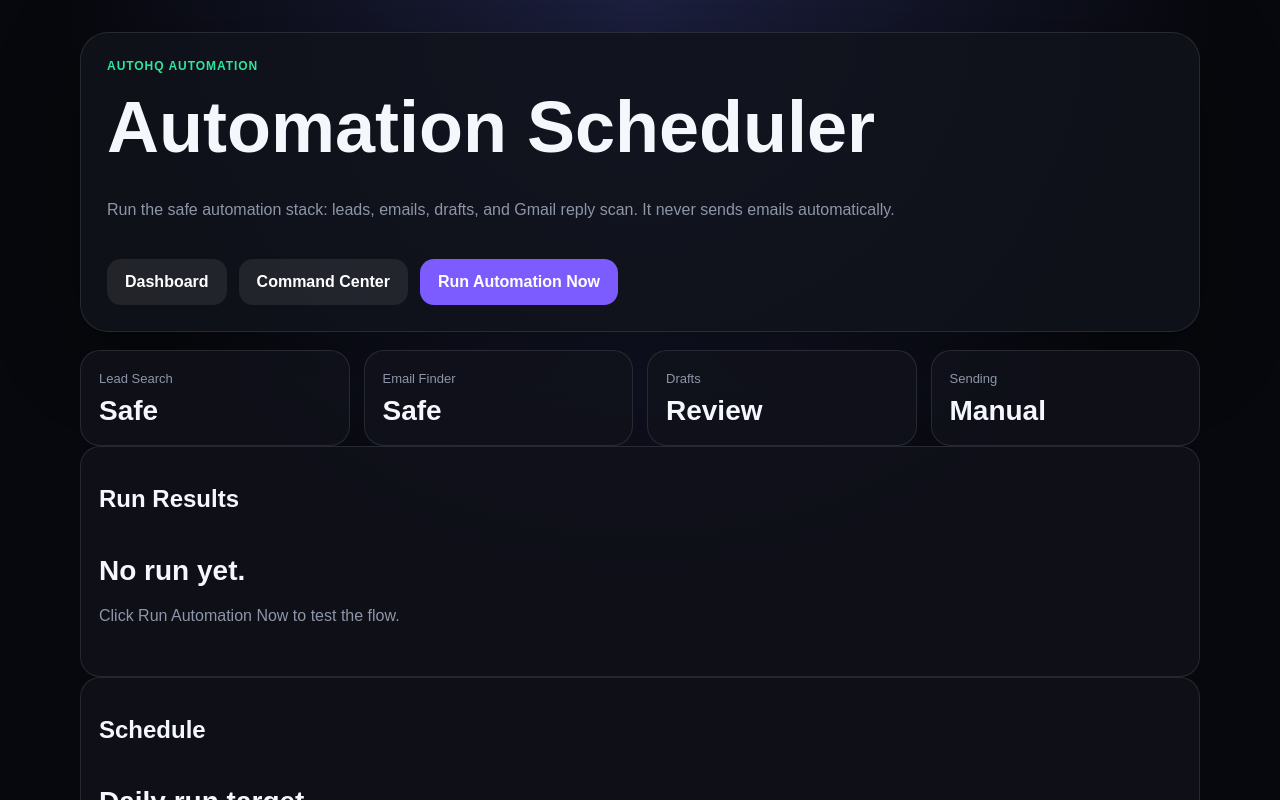
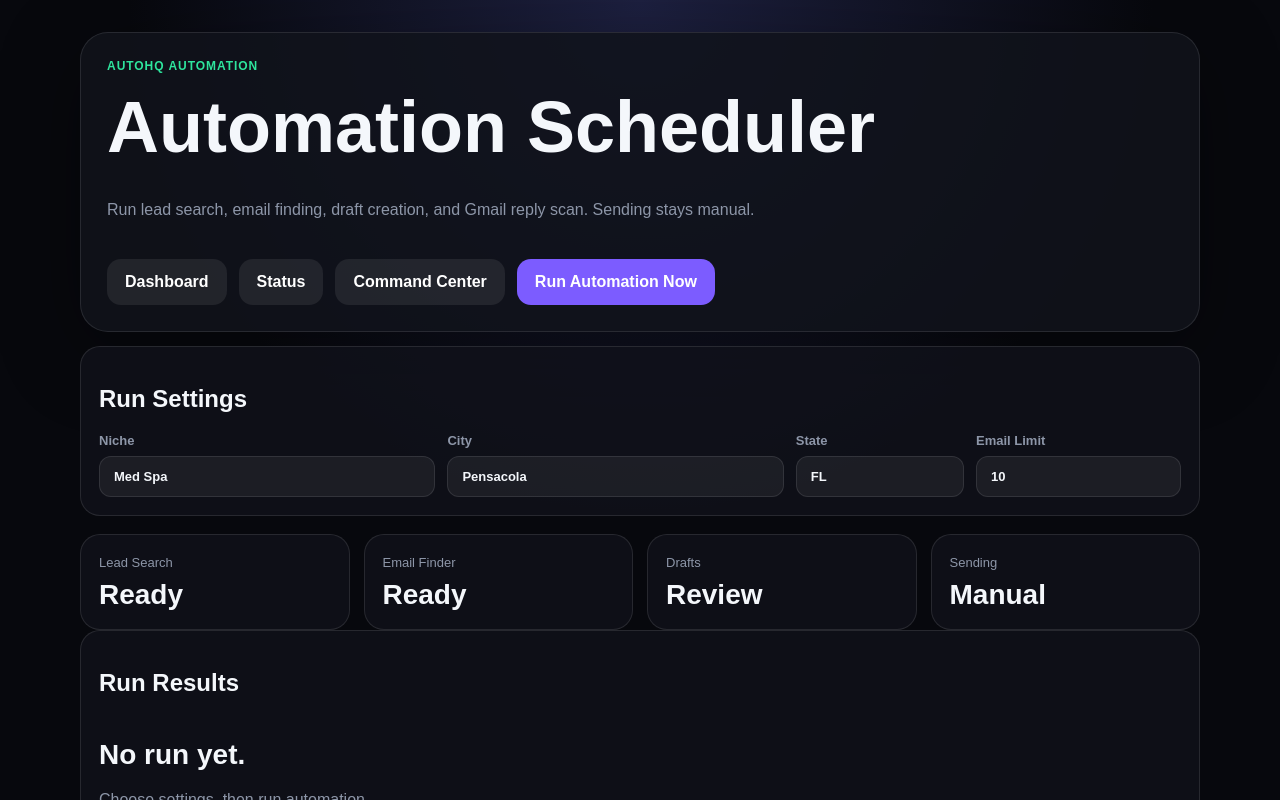
Before and after one commit to GCreative850/auto, a Next.js app: page /automation in a window 1280 px wide. Shown: the top 800 px of the page. Built offline with nearby package versions, Linux system fonts and the light colour scheme.

Commit message:
Add configurable automation inputs

```diff
--- a/app/automation/page.tsx
+++ b/app/automation/page.tsx
@@ -13,17 +13,25 @@ export default function AutomationPage() {
   const [message, setMessage] = useState("");
   const [error, setError] = useState("");
   const [results, setResults] = useState<StepResult[]>([]);
+  const [niche, setNiche] = useState("Med Spa");
+  const [city, setCity] = useState("Pensacola");
+  const [state, setState] = useState("FL");
+  const [limit, setLimit] = useState("10");
 
   async function runNow() {
     try {
       setLoading(true);
-      setMessage("Running safe automation...");
+      setMessage("Running automation...");
       setError("");
-      const res = await fetch("/api/automation/daily", { method: "POST" });
+      const res = await fetch("/api/automation/custom", {
+        method: "POST",
+        headers: { "Content-Type": "application/json" },
+        body: JSON.stringify({ niche, city, state, limit: Number(limit) })
+      });
       const data = await res.json();
       if (!res.ok || !data.ok) throw new Error(data.error || "Automation failed");
       setResults(data.results || []);
-      setMessage(`Completed ${data.successCount}/${data.totalSteps} steps. No emails were sent.`);
+      setMessage(`Completed ${data.successCount}/${data.totalSteps} steps for ${data.niche} in ${data.city}, ${data.state}.`);
     } catch (err) {
       setError(err instanceof Error ? err.message : "Automation failed");
     } finally {
@@ -36,25 +44,36 @@ export default function AutomationPage() {
       <section className="hero">
         <div className="kicker">AutoHQ Automation</div>
         <h1>Automation Scheduler</h1>
-        <p>Run the safe automation stack: leads, emails, drafts, and Gmail reply scan. It never sends emails automatically.</p>
+        <p>Run lead search, email finding, draft creation, and Gmail reply scan. Sending stays manual.</p>
         <div className="actions">
           <a className="secondary" href="/">Dashboard</a>
+          <a className="secondary" href="/status">Status</a>
           <a className="secondary" href="/command-center">Command Center</a>
           <button className="primary button-reset" disabled={loading} onClick={runNow}>{loading ? "Running..." : "Run Automation Now"}</button>
         </div>
         {error ? <p className="error">{error}</p> : message ? <p className="success">{message}</p> : null}
       </section>
 
+      <section className="card finder-card">
+        <h2>Run Settings</h2>
+        <div className="finder-form">
+          <label>Niche<input value={niche} onChange={(event) => setNiche(event.target.value)} /></label>
+          <label>City<input value={city} onChange={(event) => setCity(event.target.value)} /></label>
+          <label>State<input value={state} onChange={(event) => setState(event.target.value)} /></label>
+          <label>Email Limit<input value={limit} onChange={(event) => setLimit(event.target.value)} /></label>
+        </div>
+      </section>
+
       <section className="grid">
-        <div className="card"><span>Lead Search</span><strong>Safe</strong></div>
-        <div className="card"><span>Email Finder</span><strong>Safe</strong></div>
+        <div className="card"><span>Lead Search</span><strong>Ready</strong></div>
+        <div className="card"><span>Email Finder</span><strong>Ready</strong></div>
         <div className="card"><span>Drafts</span><strong>Review</strong></div>
         <div className="card"><span>Sending</span><strong>Manual</strong></div>
       </section>
 
       <section className="card">
         <h2>Run Results</h2>
-        {!results.length ? <div className="item"><strong>No run yet.</strong><p>Click Run Automation Now to test the flow.</p></div> : null}
+        {!results.length ? <div className="item"><strong>No run yet.</strong><p>Choose settings, then run automation.</p></div> : null}
         {results.map((result, index) => (
           <div className="item" key={index}>
             <strong>Step {index + 1}</strong>
@@ -63,12 +82,6 @@ export default function AutomationPage() {
           </div>
         ))}
       </section>
-
-      <section className="card">
-        <h2>Schedule</h2>
-        <div className="item"><strong>Daily run target</strong><p>Once Vercel cron is enabled, this route can run daily in the morning.</p></div>
-        <div className="item"><strong>Manual backup</strong><p>You can always run it from this page.</p></div>
-      </section>
     </main>
   );
 }
```
